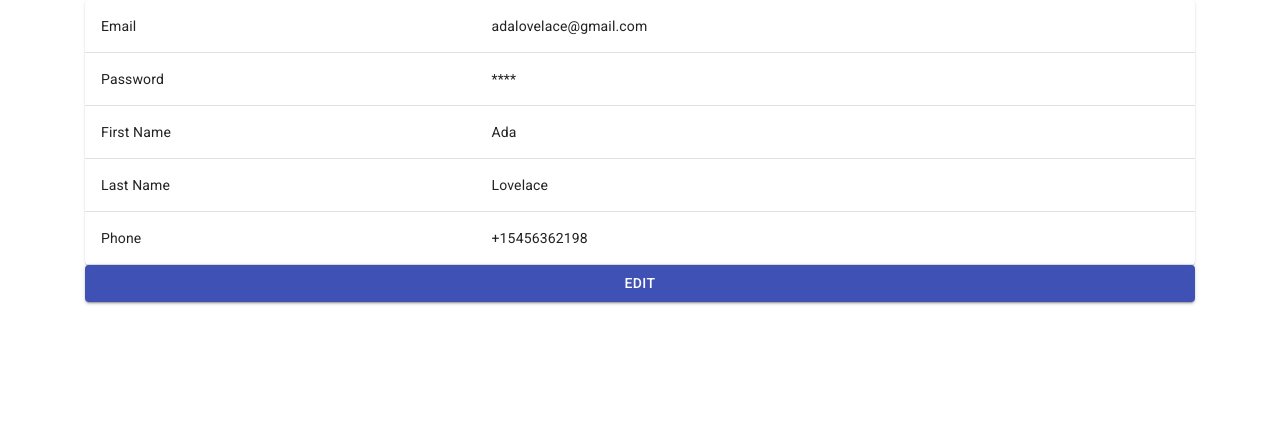
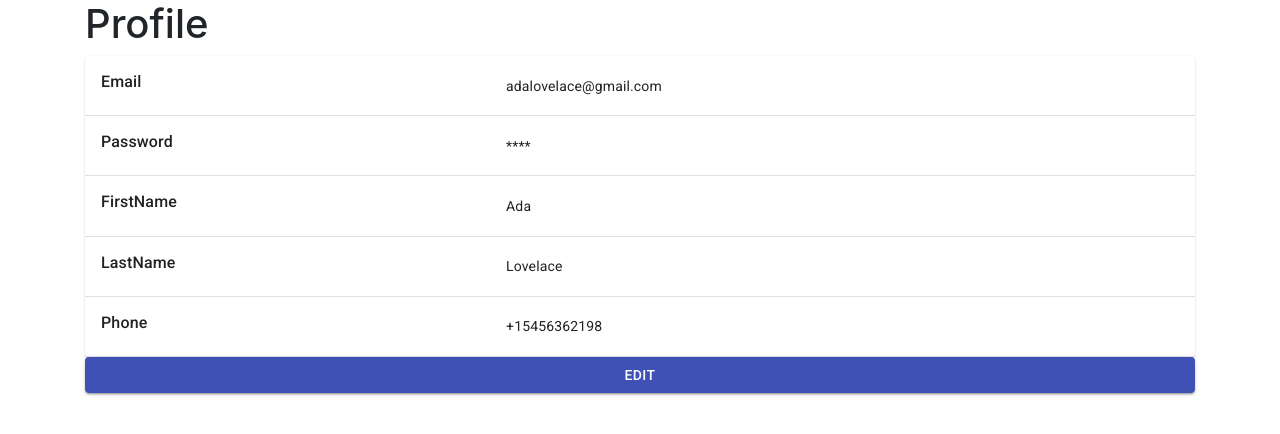
Before and after one commit to shadymaniac313/wbdv-team-project-proprental, a React (Create React App) app: page /profile in a window 1280 px wide. Shown: the top 434 px of the page. Built offline with nearby package versions, Linux system fonts and the light colour scheme.

Commit message:
transfer data between table and editor

```diff
--- a/src/components/profile/profile-component.js
+++ b/src/components/profile/profile-component.js
@@ -30,9 +30,29 @@ export default class ProfileComponent extends React.Component {
     constructor(props) {
         super(props);
         this.state = {
-            editing: false
+            editing: false,
+            profileData: {
+                Email: 'adalovelace@gmail.com',
+                Password: '****',
+                FirstName: 'Ada',
+                LastName: 'Lovelace',
+                Phone: '+15456362198'
             }
         }
+    }
+
+    parseProfileToDataRows = (profile) => {
+        let id = 0
+        // let arr = Object.keys(profile).map((key) => {
+        //     id: {id++},
+        //     col1: {key},
+        //     col2: {profile[key]}
+        // });
+        console.log(Object.entries(profile))
+        const arr = Object.entries(profile).map(e => e[1])
+        console.log(arr)
+    }
+
 
     handleEdit = () => {
         this.setState({
@@ -46,18 +66,38 @@ export default class ProfileComponent extends React.Component {
         })
     }
 
+    setProfileData = (newProfileData) => {
+        this.setState((prevState) => ({
+            ...prevState,
+            profileData: newProfileData
+        }))
+    }
+
+    setEditing = (value) => {
+        this.setState((prevState) => ({
+            ...prevState,
+            editing: value
+        }))
+    }
+
     render() {
+        this.parseProfileToDataRows(this.state.profileData)
 
         return (
             <div className={"container"}>
-                        <div style={{height:'100%'}}>
+                <h1>Profile</h1>
+                <div style={{height: '100%'}}>
                     {
                         !this.state.editing &&
-                                <ProfileData/>
+                        <ProfileData rows={this.state.profileData}/>
                     }
                     {
                         this.state.editing &&
-                                <EditableProfileData/>
+                        <EditableProfileData
+                            profile={this.state.profileData}
+                            setProfileData={this.setProfileData}
+                            setEditing={this.setEditing}
+                        />
                     }
                 </div>
                 {
@@ -69,15 +109,15 @@ export default class ProfileComponent extends React.Component {
                         color="primary"
                     >Edit</Button>
                 }
-                {
-                    this.state.editing &&
-                    <Button
-                        onClick={this.handleSave}
-                        fullWidth
-                        variant="contained"
-                        color="primary"
-                    >Save</Button>
-                }
+                {/*{*/}
+                {/*    this.state.editing &&*/}
+                {/*    <Button*/}
+                {/*        onClick={this.handleSave}*/}
+                {/*        fullWidth*/}
+                {/*        variant="contained"*/}
+                {/*        color="primary"*/}
+                {/*    >Save</Button>*/}
+                {/*}*/}
             </div>
         )
     }
--- a/src/components/profile/profile-data-editable.js
+++ b/src/components/profile/profile-data-editable.js
@@ -1,8 +1,17 @@
 import React from "react";
-import {TextField, Button, Grid} from "@material-ui/core";
-import {Link} from "react-router-dom";
+import {Button, TextField} from "@material-ui/core";
 
-const EditableProfileData = () => {
+const handleSave = (profile, setProfileData, setEditing) => {
+    setProfileData(profile)
+    setEditing(false)
+}
+
+
+const EditableProfileData = ({
+                                 profile,
+                                 setProfileData,
+                                 setEditing
+                             }) => {
     return (
         <form noValidate>
             <TextField
@@ -14,7 +23,7 @@ const EditableProfileData = () => {
                 label="Email Address"
                 name="email"
                 autoComplete="email"
-                value={"adalovelace@gmail.com"}
+                value={profile.Email}
                 autoFocus
             />
             <TextField
@@ -26,7 +35,7 @@ const EditableProfileData = () => {
                 label="Password"
                 type="password"
                 id="password"
-                value={"password"}
+                value={profile.Password}
                 autoComplete="current-password"
             />
             <TextField
@@ -37,7 +46,7 @@ const EditableProfileData = () => {
                 id="firstname"
                 label="First Name"
                 name="firstname"
-                value={"Ada"}
+                value={profile.FirstName}
                 autoComplete="Ada Lovelace"
                 autoFocus
             />
@@ -49,7 +58,7 @@ const EditableProfileData = () => {
                 id="lastname"
                 label="Last Name"
                 name="lastname"
-                value={"Lovelace"}
+                value={profile.LastName}
                 autoComplete="Ada Lovelace"
                 autoFocus
             />
@@ -59,21 +68,26 @@ const EditableProfileData = () => {
                 required
                 fullWidth
                 id="phone"
-                type={"phone"}
+                type={profile.Phone}
                 label="Phone"
                 name="phone"
                 value={"6173732130"}
                 autoFocus
             />
-            <Grid container>
-                <Grid item xs>
-                </Grid>
-                <Grid item>
-                    <Link to="/SignUp">
-                        {"Don't have an account? Sign Up"}
-                    </Link>
-                </Grid>
-            </Grid>
+            <Button
+                onClick={() => handleSave({
+                        Email: 'ss',
+                        Password: '****',
+                        FirstName: 'ss',
+                        LastName: 'sss',
+                        Phone: '+15456362198'
+                    },
+                    setProfileData,
+                    setEditing)}
+                fullWidth
+                variant="contained"
+                color="primary"
+            >Save</Button>
         </form>
     )
 }
--- a/src/components/profile/profile-data.js
+++ b/src/components/profile/profile-data.js
@@ -13,32 +13,36 @@ const useStyles = makeStyles({
     },
 });
 
-export const ProfileData = () => {
+export const ProfileData = ({rows}) => {
 
     const classes = useStyles();
-
-    const rows = [
-        {id: 1, col1: 'Email', col2: 'adalovelace@gmail.com'},
-        {id: 2, col1: 'Password', col2: '****'},
-        {id: 3, col1: 'First Name', col2: 'Ada'},
-        {id: 4, col1: 'Last Name', col2: 'Lovelace'},
-        {id: 5, col1: 'Phone', col2: '+15456362198'}
-    ];
 
     return (
         <TableContainer component={Paper}>
             <Table className={classes.table} aria-label="simple table">
                 <TableBody>
-                {rows.map((row) => (
-                    <TableRow key={row.id} >
-                        <TableCell component="th" scope="row">
-                            {row.col1}
+                    {
+                        Object.keys(rows).map((row) => (
+                            <TableRow key={row}>
+                                <TableCell component="td" scope="row">
+                                    <h6>{row}</h6>
                                 </TableCell>
-                        <TableCell component="th" scope="row">
-                            {row.col2}
+                                <TableCell component="td" scope="row">
+                                    {rows[row]}
                                 </TableCell>
                             </TableRow>
-                ))}
+                        ))
+                    }
+                    {/*{rows.map((row) => (*/}
+                    {/*    <TableRow key={row.id} >*/}
+                    {/*        <TableCell component="th" scope="row">*/}
+                    {/*            <h6>{row.col1}</h6>*/}
+                    {/*        </TableCell>*/}
+                    {/*        <TableCell component="th" scope="row">*/}
+                    {/*            {row.col2}*/}
+                    {/*        </TableCell>*/}
+                    {/*    </TableRow>*/}
+                    {/*))}*/}
                 </TableBody>
             </Table>
         </TableContainer>
```
Lines whose indentation alone changed are shown as unchanged.
